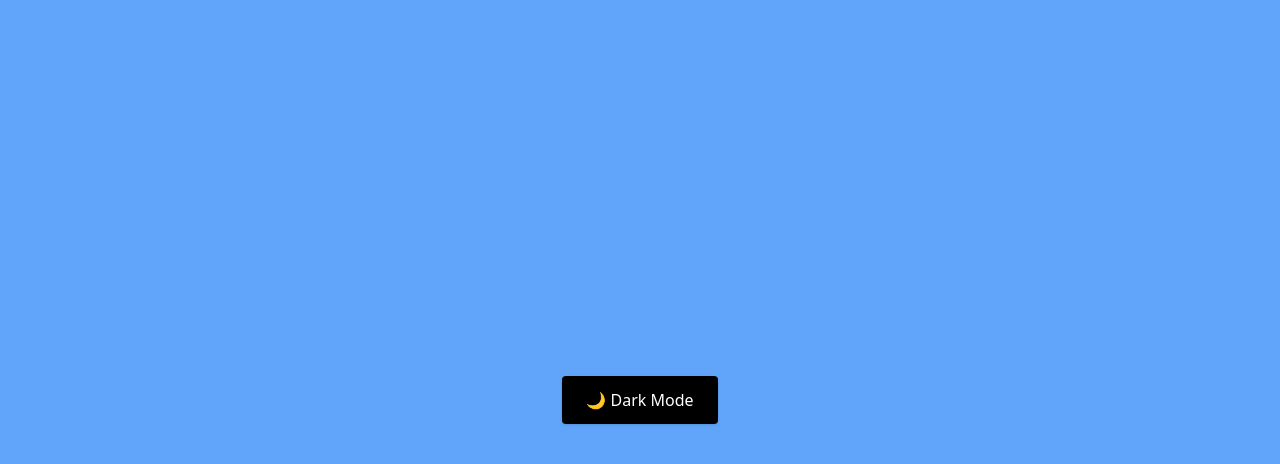
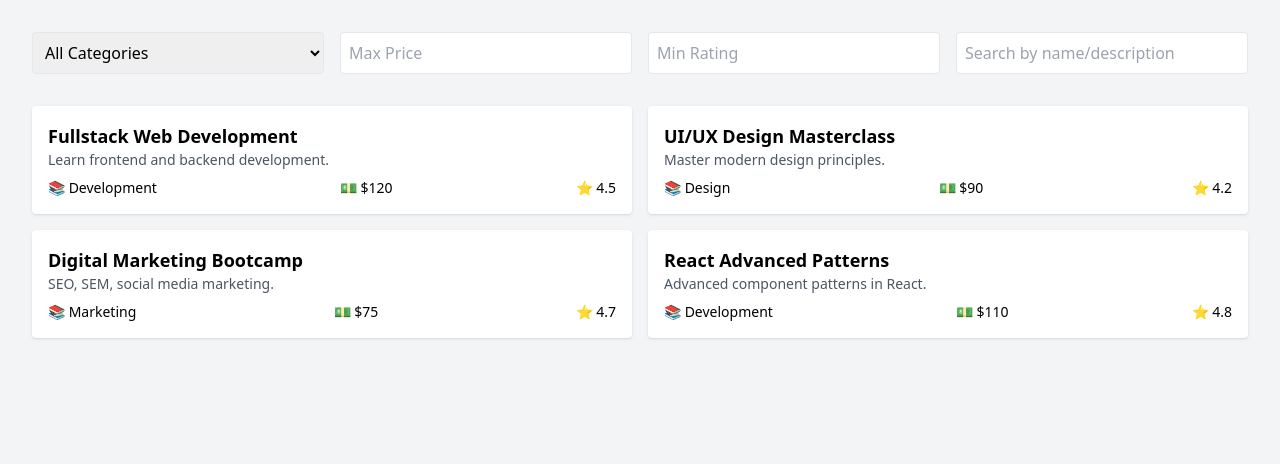
Before and after one commit to Cabdinasir64/Hooks, a React (Vite) app: page / in a window 1280 px wide. Shown: the top 464 px of the page. Built offline with nearby package versions, Linux system fonts and the light colour scheme.

Commit message:
i change

```diff
--- a/src/App.jsx
+++ b/src/App.jsx
@@ -1,4 +1,4 @@
-import UseEffect11 from "./UseEffect/useeffect11"
+import UseEffect10 from "./UseEffect/useeffect10"
 
 
 function App() {
@@ -6,7 +6,7 @@ function App() {
 
   return (
     <>
-      <UseEffect11 />
+      <UseEffect10 />
 
     </>
   )
```
